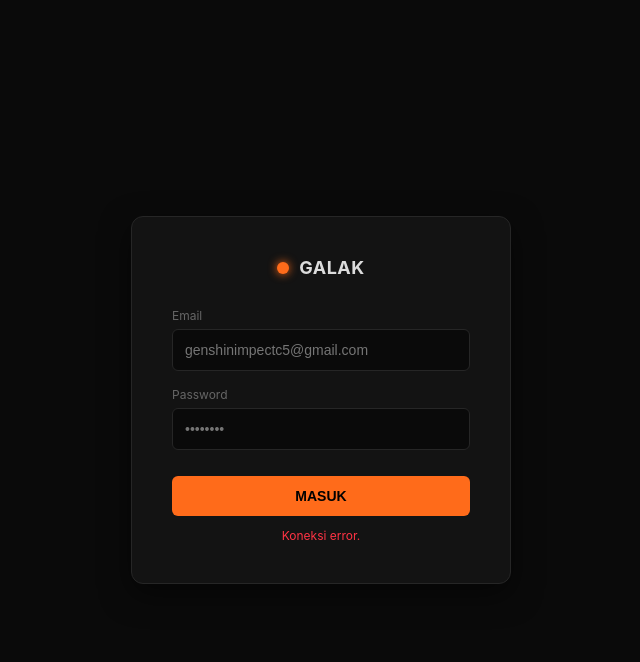
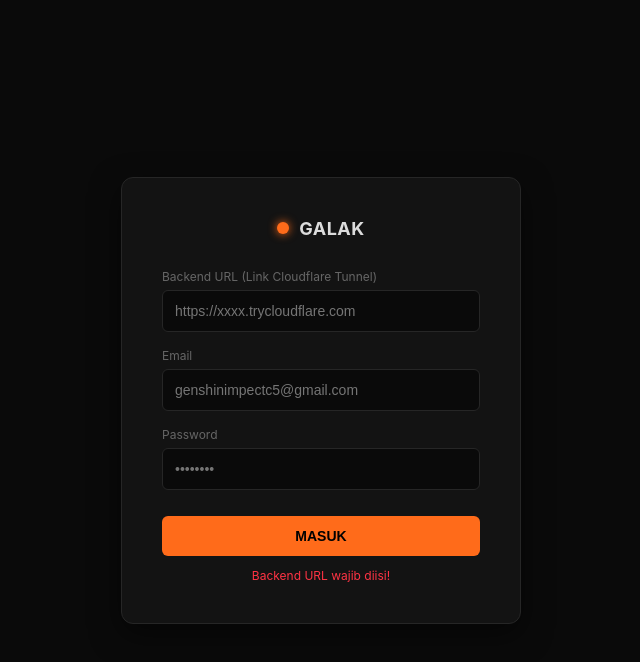
Before and after one commit to LiliyanaDeZenith/my-netls, a plain HTML site: page static/login.html in a window 1280 px wide. Both pictures are taken after a click on the button "MASUK". Shown: the whole page, without its empty margins (319-959 px from the left). Drawn offline with Linux system fonts and the light colour scheme; no server answers.

Commit message:
login.html
Added a field for backend URL input and updated login logic to use the provided URL.

```diff
--- a/static/login.html
+++ b/static/login.html
@@ -17,7 +17,7 @@
   }
   .login-box{
     background:var(--panel);border:1px solid var(--border);
-    padding:40px;border-radius:12px;width:100%;max-width:380px;
+    padding:40px;border-radius:12px;width:100%;max-width:400px;
     box-shadow:0 10px 30px rgba(0,0,0,0.5);
   }
   .brand{
@@ -45,6 +45,11 @@
 <body>
 <div class="login-box">
   <div class="brand"><span class="dot"></span> GALAK</div>
+
+  <div class="field">
+    <label>Backend URL (Link Cloudflare Tunnel)</label>
+    <input type="url" id="backendUrl" placeholder="https://xxxx.trycloudflare.com">
+  </div>
   <div class="field">
     <label>Email</label>
     <input type="email" id="email" placeholder="genshinimpectc5@gmail.com" autocomplete="username">
@@ -53,11 +58,16 @@
     <label>Password</label>
     <input type="password" id="password" placeholder="••••••••" autocomplete="current-password">
   </div>
+
   <button class="btn" id="btnLogin">MASUK</button>
   <div class="error" id="errMsg">Email atau Password salah.</div>
 </div>
 
 <script>
+  // Load URL backend dari memori kalau udah pernah masuk
+  const savedBackend = localStorage.getItem('backendUrl');
+  if (savedBackend) document.getElementById('backendUrl').value = savedBackend;
+
   const btn = document.getElementById('btnLogin');
   const err = document.getElementById('errMsg');
 
@@ -66,25 +76,39 @@
     btn.disabled = true;
     btn.textContent = 'MEMPROSES...';
 
+    let backendUrl = document.getElementById('backendUrl').value.trim();
+    if (!backendUrl) {
+      err.textContent = 'Backend URL wajib diisi!';
+      err.style.display = 'block';
+      btn.disabled = false;
+      btn.textContent = 'MASUK';
+      return;
+    }
+    // Hapus slash di akhir biar rapi
+    backendUrl = backendUrl.replace(/\/$/, "");
+
     const email = document.getElementById('email').value;
     const password = document.getElementById('password').value;
 
     try {
-      const res = await fetch('/api/login', {
+      const res = await fetch(`${backendUrl}/api/login`, {
         method:'POST',
         headers:{'Content-Type':'application/json'},
+        credentials: 'include', // PENTING: biar cookie session masuk
         body: JSON.stringify({ email, password })
       });
       const data = await res.json();
+
       if(data.ok) {
-        window.location.href = '/';
+        localStorage.setItem('backendUrl', backendUrl);
+        window.location.href = '/'; // Pindah ke index
       } else {
         err.style.display = 'block';
         btn.disabled = false;
         btn.textContent = 'MASUK';
       }
     } catch(e) {
-      err.textContent = 'Koneksi error.';
+      err.textContent = 'Gagal konek ke Backend URL. Cek link tunnel lo.';
       err.style.display = 'block';
       btn.disabled = false;
       btn.textContent = 'MASUK';
@@ -97,4 +121,4 @@
   });
 </script>
 </body>
-                       </html>
+</html>
```
